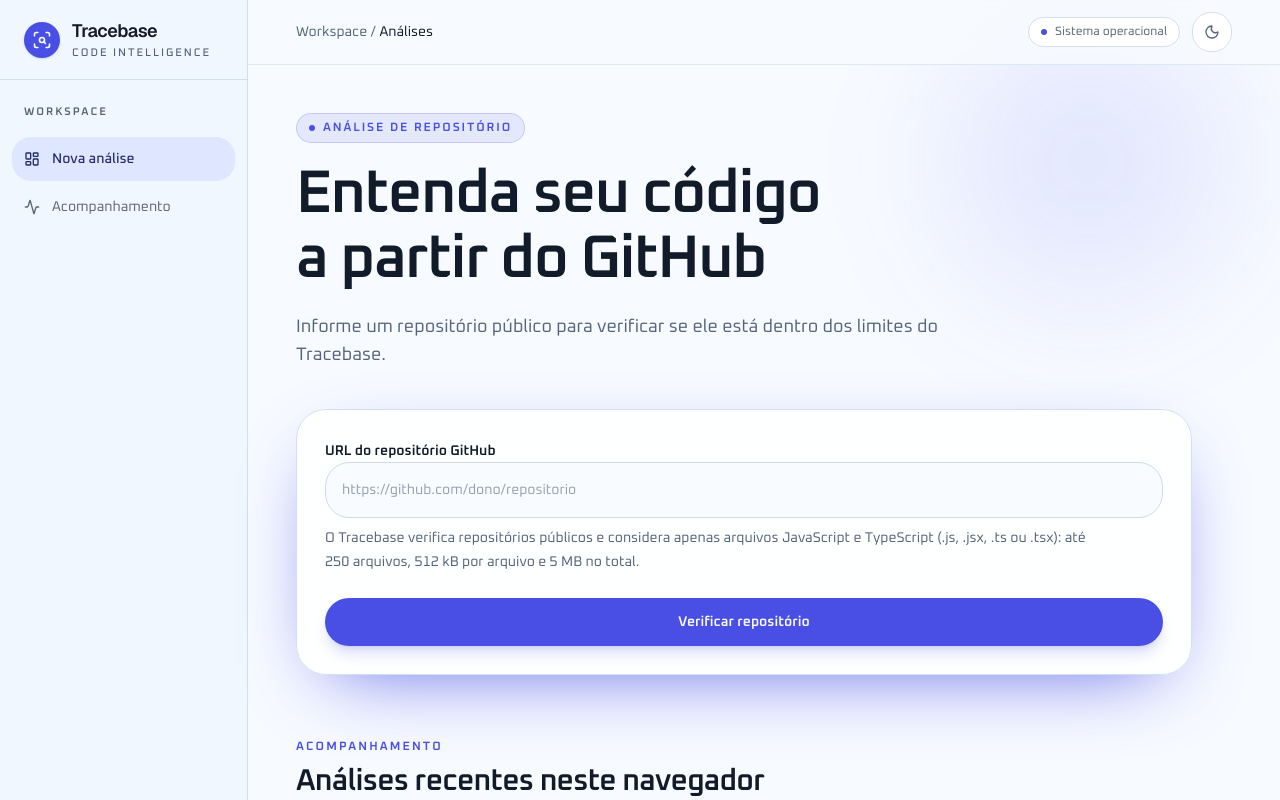
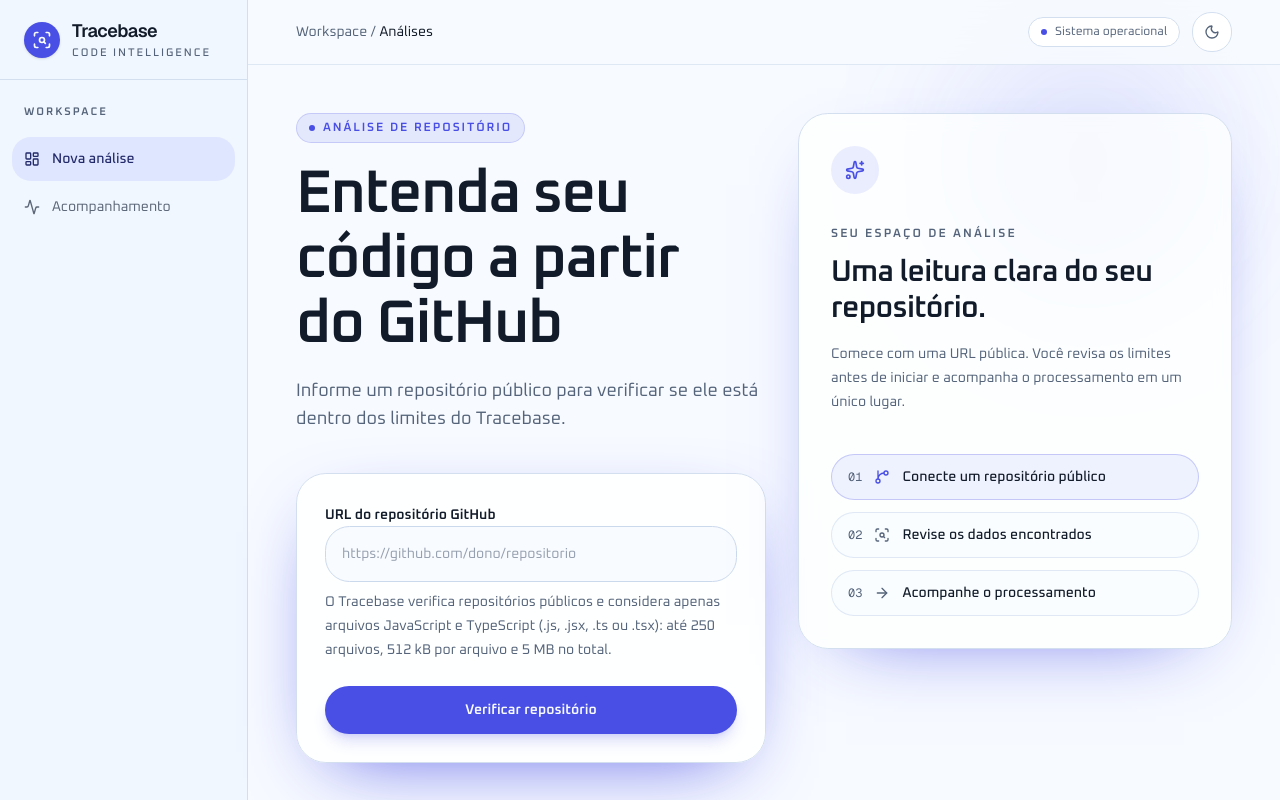
Before and after one commit to calvinsteixeira/tracebase, a Next.js app: page / in a window 1280 px wide. Shown: the top 800 px of the page. Built offline with nearby package versions, Linux system fonts and the light colour scheme.

Commit message:
feat: reorganizar jornada de análise em workspace

```diff
--- a/messages/pt-BR.json
+++ b/messages/pt-BR.json
@@ -16,7 +16,17 @@
     "iniciar": "Iniciar análise",
     "iniciando": "Iniciando análise...",
     "novo": "Verificar outro repositório",
-    "inicioFalhou": "Não foi possível iniciar a análise. Tente novamente."
+    "inicioFalhou": "Não foi possível iniciar a análise. Tente novamente.",
+    "visaoGeral": {
+      "eyebrow": "Seu espaço de análise",
+      "titulo": "Uma leitura clara do seu repositório.",
+      "descricao": "Comece com uma URL pública. Você revisa os limites antes de iniciar e acompanha o processamento em um único lugar.",
+      "etapas": {
+        "conectar": "Conecte um repositório público",
+        "verificar": "Revise os dados encontrados",
+        "acompanhar": "Acompanhe o processamento"
+      }
+    }
   },
   "elegibilidade": {
     "status": {
--- a/src/features/analises/components/acompanhamento-analises.tsx
+++ b/src/features/analises/components/acompanhamento-analises.tsx
@@ -19,6 +19,7 @@
 import { AnaliseAtual } from './analise-atual'
 import { AnalisesRecentes } from './analises-recentes'
 import { NovaAnaliseFormulario } from './nova-analise-formulario'
+import { PainelVisaoGeral } from './painel-visao-geral'
 
 export function AcompanhamentoAnalises() {
   const queryClient = useQueryClient()
@@ -76,6 +77,7 @@
   return (
     <div className="relative w-full max-w-6xl">
       <div aria-hidden="true" className="pointer-events-none absolute -top-24 right-0 size-72 rounded-full bg-primary/10 blur-3xl" />
+      <div className="grid items-start gap-8 lg:grid-cols-[minmax(0,1.04fr)_minmax(360px,.96fr)]">
         <NovaAnaliseFormulario
           onIniciar={(url) => {
             setErroInicio(null)
@@ -85,7 +87,7 @@
           erroInicio={erroInicio}
         />
 
-      {idAtual && (
+        {idAtual ? (
           <AnaliseAtual
             snapshotId={idAtual}
             onTentarNovamente={(tentativa) => retry.mutate({ snapshotId: idAtual, tentativa })}
@@ -93,7 +95,10 @@
             erroNovaTentativa={errosRetry[idAtual]}
             onAnuncio={setAnuncio}
           />
+        ) : (
+          <PainelVisaoGeral />
         )}
+      </div>
 
       <AnalisesRecentes
         ids={idsRecentes ?? []}
--- a/src/features/analises/components/analise-atual.tsx
+++ b/src/features/analises/components/analise-atual.tsx
@@ -39,7 +39,7 @@
   }, [codigoErroAtualizacao, onAnuncio, t, tErros])
 
   return (
-    <section aria-labelledby="analise-atual-titulo" className="mt-16">
+    <section aria-labelledby="analise-atual-titulo" className="mt-0">
       <div className="mb-5 flex items-end justify-between gap-4">
         <div>
           <p className="text-xs font-semibold uppercase tracking-[0.18em] text-primary">{t('acompanhamento')}</p>
--- a/src/features/analises/components/analises-recentes.tsx
+++ b/src/features/analises/components/analises-recentes.tsx
@@ -110,7 +110,7 @@
       ) : idsVisiveis.length === 0 ? (
         <p className="rounded-2xl border border-border bg-card p-6 text-sm text-muted-foreground">{t('recentes.vazia')}</p>
       ) : (
-        <div className="grid gap-4">
+        <div className="grid gap-4 lg:grid-cols-2">
           {consultas.map((consulta, indice) => {
             const erro = consulta.error instanceof ErroApiAnaliseCliente ? consulta.error : null
             const resumo = consulta.data as ResumoStatusAnaliseCliente | undefined
--- /dev/null
+++ b/src/features/analises/components/painel-visao-geral.tsx
@@ -0,0 +1,37 @@
+'use client'
+
+import { ArrowRight, GitBranch, ScanSearch, Sparkles } from 'lucide-react'
+import { useTranslations } from 'next-intl'
+
+export function PainelVisaoGeral() {
+  const t = useTranslations('home')
+
+  return (
+    <section aria-labelledby="visao-geral-titulo" className="flex min-h-[440px] flex-col justify-between rounded-3xl border border-border bg-card/70 p-6 shadow-[0_24px_80px_-48px_var(--primary)] backdrop-blur sm:p-8">
+      <div>
+        <div className="flex size-12 items-center justify-center rounded-2xl bg-primary/10 text-primary">
+          <Sparkles aria-hidden="true" className="size-5" />
+        </div>
+        <p className="mt-8 text-xs font-semibold uppercase tracking-[0.18em] text-muted-foreground">{t('visaoGeral.eyebrow')}</p>
+        <h2 id="visao-geral-titulo" className="mt-3 max-w-sm text-2xl font-semibold tracking-tight sm:text-3xl">{t('visaoGeral.titulo')}</h2>
+        <p className="mt-4 max-w-md text-sm leading-6 text-muted-foreground">{t('visaoGeral.descricao')}</p>
+      </div>
+
+      <ol className="mt-10 space-y-3">
+        <Etapa numero="01" icone={GitBranch} texto={t('visaoGeral.etapas.conectar')} ativa />
+        <Etapa numero="02" icone={ScanSearch} texto={t('visaoGeral.etapas.verificar')} />
+        <Etapa numero="03" icone={ArrowRight} texto={t('visaoGeral.etapas.acompanhar')} />
+      </ol>
+    </section>
+  )
+}
+
+function Etapa({ numero, texto, icone: Icone, ativa = false }: { numero: string; texto: string; icone: typeof GitBranch; ativa?: boolean }) {
+  return (
+    <li className={`flex items-center gap-3 rounded-2xl border px-4 py-3 ${ativa ? 'border-primary/25 bg-primary/8' : 'border-border/70 bg-muted/20'}`}>
+      <span className="font-mono text-xs text-muted-foreground">{numero}</span>
+      <span className={ativa ? 'text-primary' : 'text-muted-foreground'}><Icone aria-hidden="true" className="size-4" /></span>
+      <span className="text-sm font-medium">{texto}</span>
+    </li>
+  )
+}
```
Lines whose indentation alone changed are shown as unchanged.
